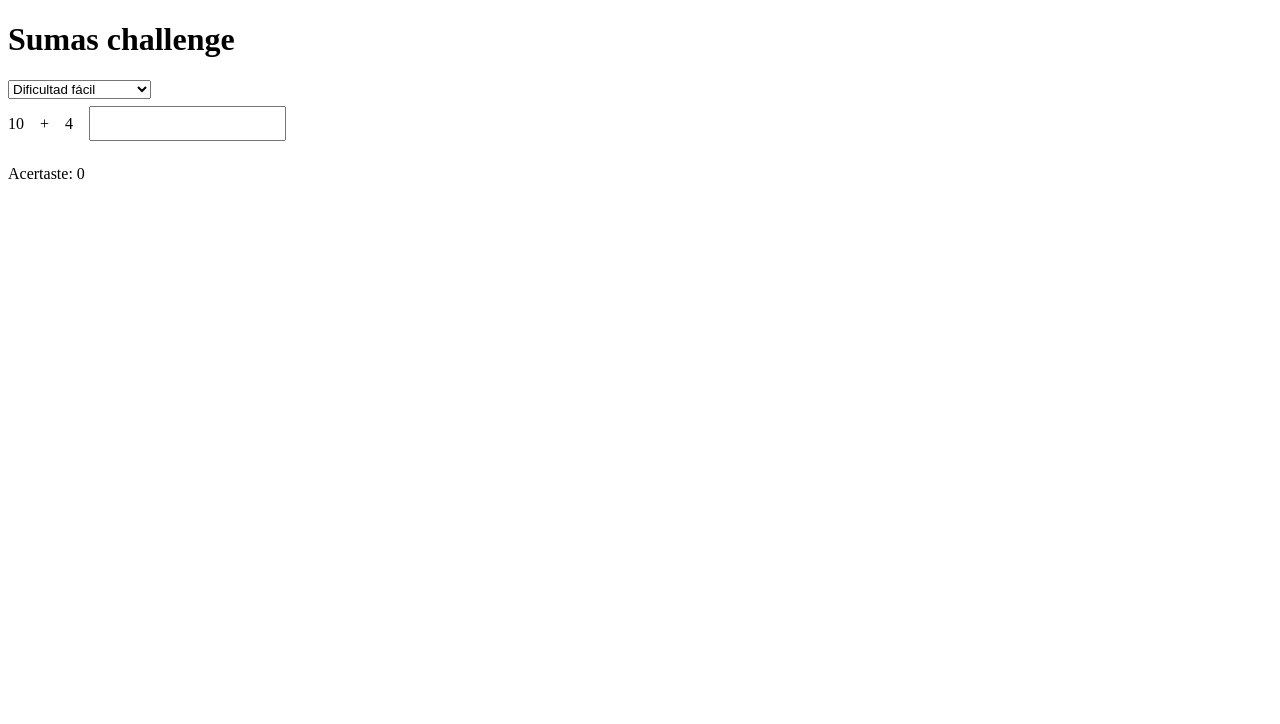
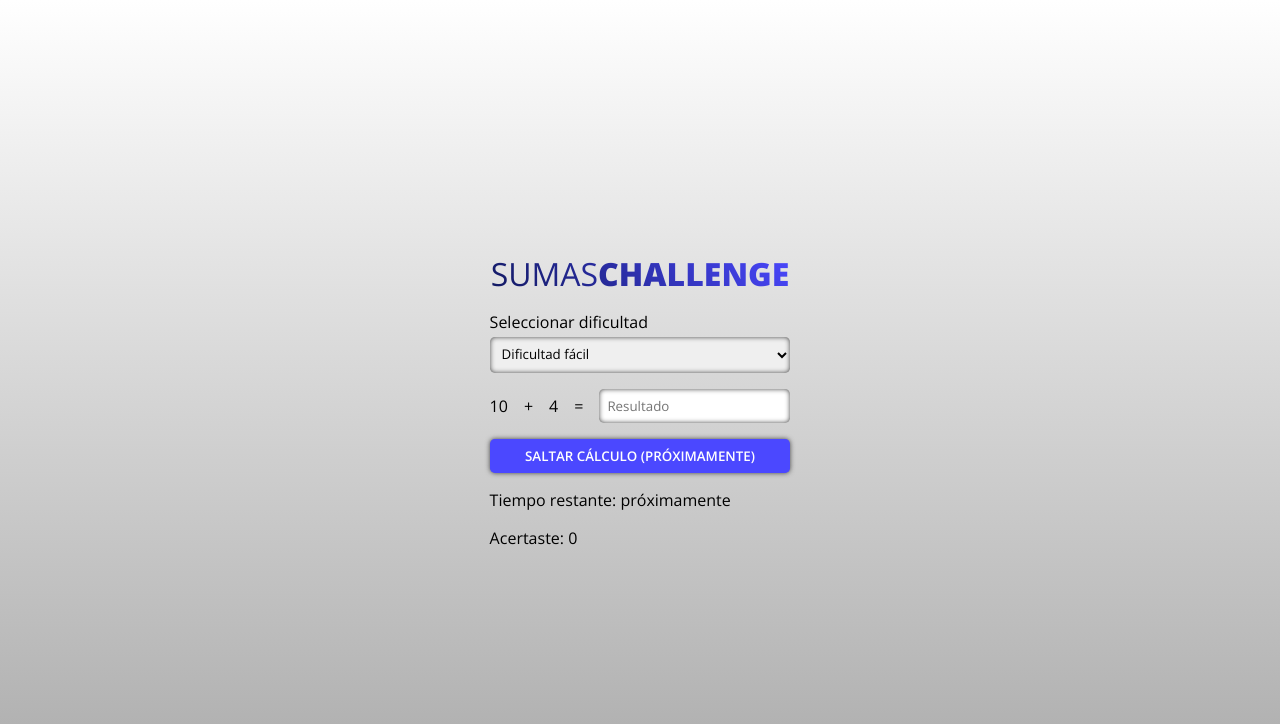
Before and after one commit to FranciscoJoseLavalle/sumaschallenge, a plain HTML site: page index.html in a window 1280 px wide. Drawn offline with nearby package versions, Linux system fonts and the light colour scheme.

Commit message:
feature 'Agrego CSS'

```diff
--- a/index.html
+++ b/index.html
@@ -2,6 +2,9 @@
 <html lang="en">
 
 <head>
+    <link rel="preconnect" href="https://fonts.googleapis.com">
+    <link rel="preconnect" href="https://fonts.gstatic.com" crossorigin>
+    <link href="https://fonts.googleapis.com/css2?family=Open+Sans:wght@400;600;700;800&display=swap" rel="stylesheet">
     <meta charset="UTF-8">
     <meta http-equiv="X-UA-Compatible" content="IE=edge">
     <meta name="viewport" content="width=device-width, initial-scale=1.0">
@@ -20,9 +23,11 @@
 
 <body>
     <main>
-        <h1>Sumas challenge</h1>
-        <div>
-            <select class="difficult">
+        <h1>Sumas<span>Challenge</span></h1>
+        <section class="main-game">
+            <div class="difficult-container">
+                <label for="difficult">Seleccionar dificultad</label>
+                <select class="difficult" id="difficult">
                     <option value="10">Dificultad fácil</option>
                     <option value="50">Dificultad media</option>
                     <option value="100">Dificultad media alta</option>
@@ -33,9 +38,13 @@
                 <p class="firstNumber"></p>
                 <p>+</p>
                 <p class="secondNumber"></p>
-            <input type="number" class="result">
+                <p>=</p>
+                <input type="number" class="result" placeholder="Resultado">
             </div>
+            <button>Saltar cálculo (próximamente)</button>
+            <p>Tiempo restante: próximamente</p>
             <p class="totalRight">Acertaste: 0</p>
+        </section>
     </main>
     <script src="app.js"></script>
 </body>
--- a/style.css
+++ b/style.css
@@ -1,8 +1,82 @@
+/* font-family: 'Open Sans', sans-serif; */
+:root {
+    --primary-font: 'Open Sans', sans-serif;
+}
+
+* {
+    padding: 0;
+    margin: 0;
+    box-sizing: border-box;
+    font-family: var(--primary-font);
+}
+
+body {
+    /* background-color: #eee; */
+    background: linear-gradient(#fff, #aaa);
+}
+
+main {
+    display: flex;
+    flex-direction: column;
+    align-items: center;
+    justify-content: center;
+    height: 100vh;
+}
+
+h1 {
+    font-weight: 400;
+    margin-bottom: 1rem;
+    background: linear-gradient(45deg, #11195f, #4b48ff);
+    text-transform: uppercase;
+    color: transparent;
+    background-clip: text;
+}
+
+h1 span {
+    font-weight: 800;
+
+}
+
+.main-game {
+    display: flex;
+    flex-direction: column;
+    gap: 1rem;
+}
+
+.difficult-container {
+    display: flex;
+    flex-direction: column;
+    gap: .25rem;
+}
+
+#difficult {}
+
 .container {
     display: flex;
     gap: 1rem;
     align-items: center;
 }
-input {
+
+input,
+#difficult {
+    border: none;
     padding: .5rem;
+    border-radius: .3rem;
+    box-shadow: inset #444 0 0 5px;
+    outline: none;
 }
+button {
+    border: none;
+    padding: .5rem;
+    border-radius: .3rem;
+    box-shadow: #444 0 0 5px;
+    text-transform: uppercase;
+    font-weight: 600;
+    background-color: #4b48ff;
+    color: #fff;
+    outline: none;
+    transition: .2s all;
+}
+button:hover {
+    transform: scale(1.05);
+}
```
Lines whose indentation alone changed are shown as unchanged.
